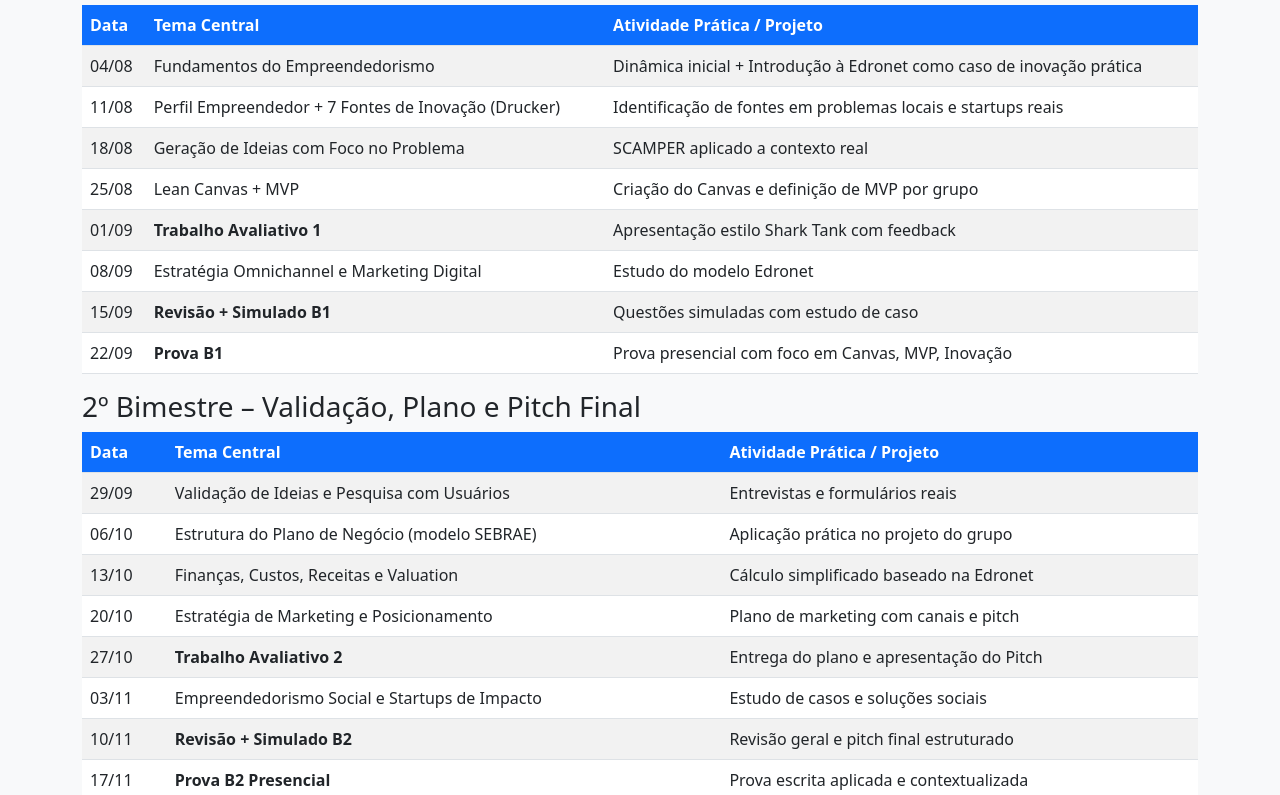
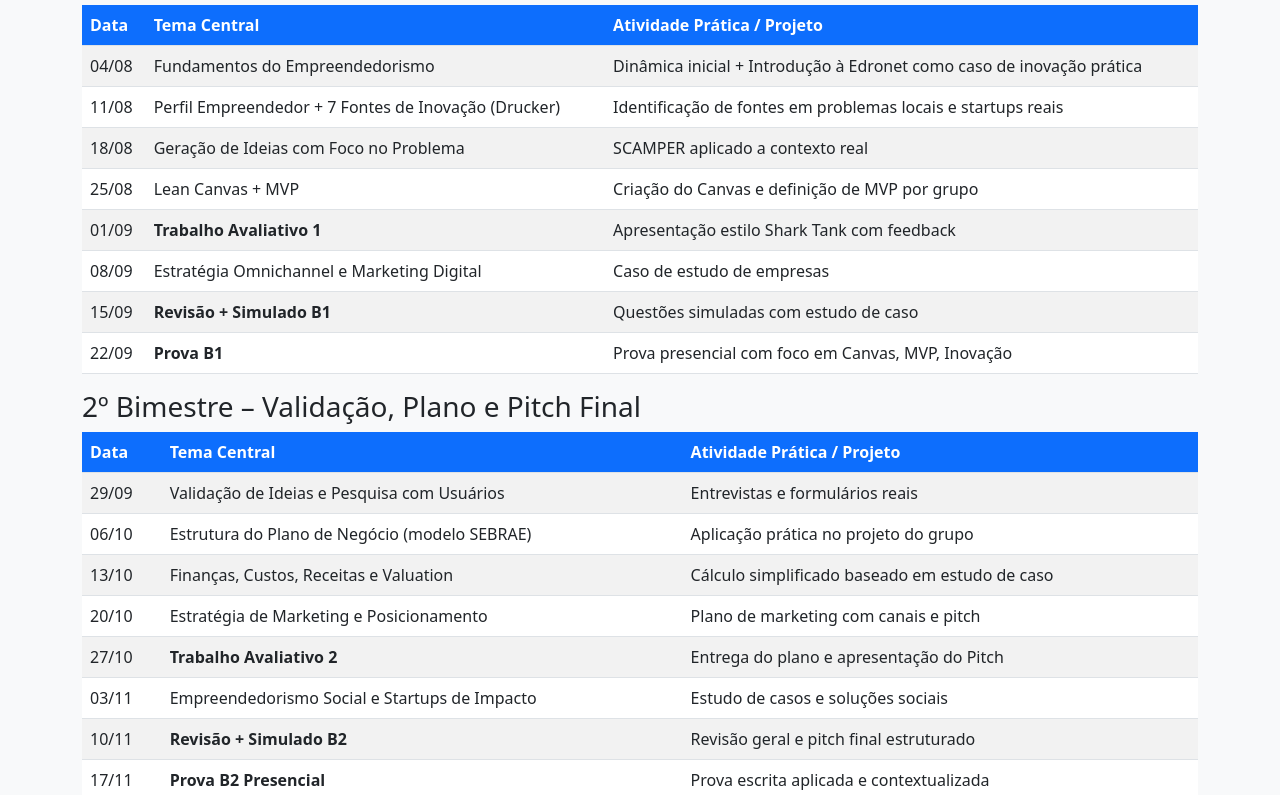
Before and after one commit to edvaldor/ads-empreendedorismo-2025-2, a plain HTML site: page index.htm in a window 1280 px wide. Shown: the part 479-1274 px from the top of the page. Drawn offline with nearby package versions, Linux system fonts and the light colour scheme.

Commit message:
Update index.htm

```diff
--- a/index.htm
+++ b/index.htm
@@ -45,7 +45,7 @@
                     <tr><td>18/08</td><td>Geração de Ideias com Foco no Problema</td><td>SCAMPER aplicado a contexto real</td></tr>
                     <tr><td>25/08</td><td>Lean Canvas + MVP</td><td>Criação do Canvas e definição de MVP por grupo</td></tr>
                     <tr><td>01/09</td><td><strong>Trabalho Avaliativo 1</strong></td><td>Apresentação estilo Shark Tank com feedback</td></tr>
-                    <tr><td>08/09</td><td>Estratégia Omnichannel e Marketing Digital</td><td>Estudo do modelo Edronet</td></tr>
+                    <tr><td>08/09</td><td>Estratégia Omnichannel e Marketing Digital</td><td>Caso de estudo de empresas</td></tr>
                     <tr><td>15/09</td><td><strong>Revisão + Simulado B1</strong></td><td>Questões simuladas com estudo de caso</td></tr>
                     <tr><td>22/09</td><td><strong>Prova B1</strong></td><td>Prova presencial com foco em Canvas, MVP, Inovação</td></tr>
                 </tbody>
@@ -65,7 +65,7 @@
                 <tbody>
                     <tr><td>29/09</td><td>Validação de Ideias e Pesquisa com Usuários</td><td>Entrevistas e formulários reais</td></tr>
                     <tr><td>06/10</td><td>Estrutura do Plano de Negócio (modelo SEBRAE)</td><td>Aplicação prática no projeto do grupo</td></tr>
-                    <tr><td>13/10</td><td>Finanças, Custos, Receitas e Valuation</td><td>Cálculo simplificado baseado na Edronet</td></tr>
+                    <tr><td>13/10</td><td>Finanças, Custos, Receitas e Valuation</td><td>Cálculo simplificado baseado em estudo de caso</td></tr>
                     <tr><td>20/10</td><td>Estratégia de Marketing e Posicionamento</td><td>Plano de marketing com canais e pitch</td></tr>
                     <tr><td>27/10</td><td><strong>Trabalho Avaliativo 2</strong></td><td>Entrega do plano e apresentação do Pitch</td></tr>
                     <tr><td>03/11</td><td>Empreendedorismo Social e Startups de Impacto</td><td>Estudo de casos e soluções sociais</td></tr>
```
